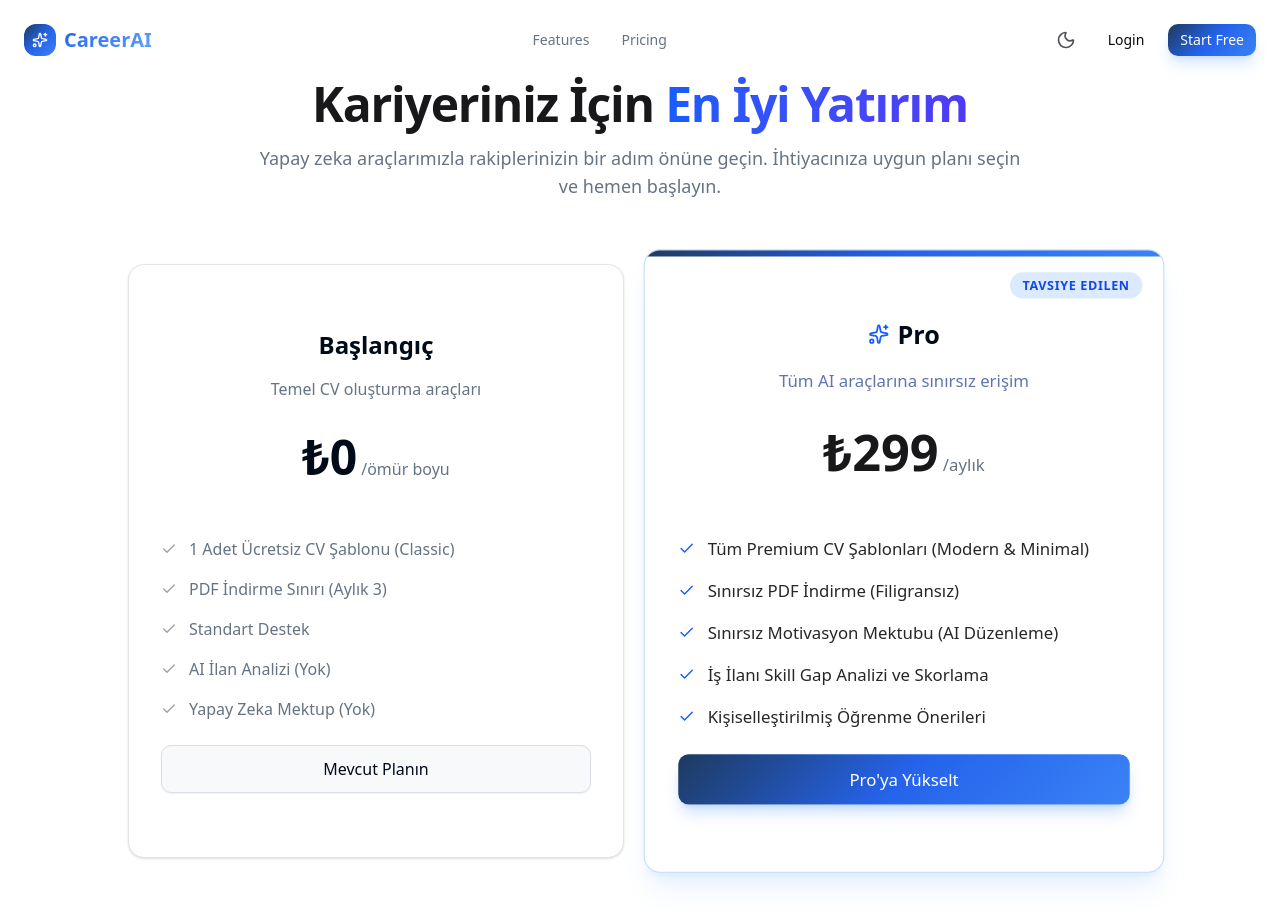
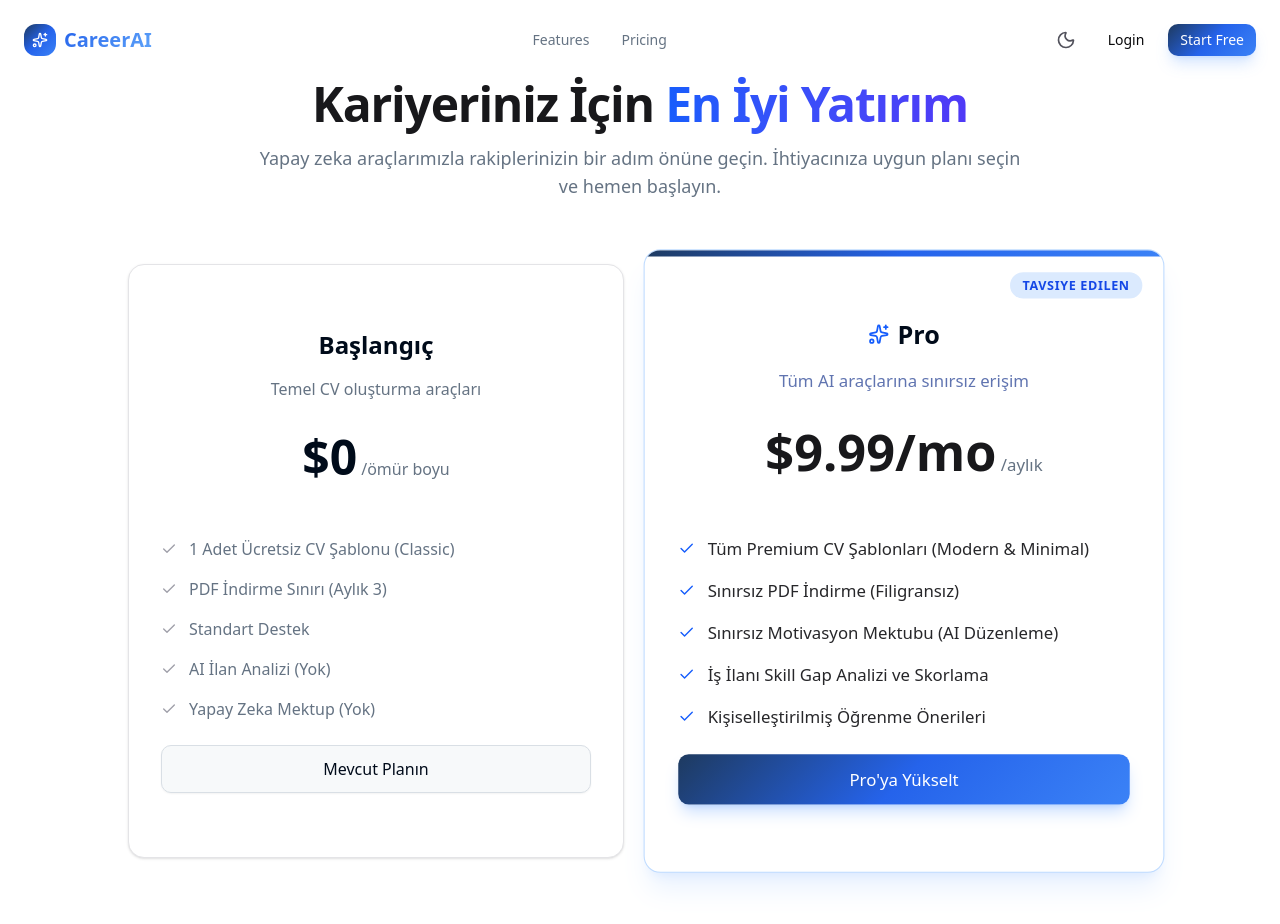
Before and after one commit to Viralane-del/ViCareerAI, a Next.js app: page /en/pricing in a window 1280 px wide. Shown: the top 924 px of the page. Built offline with nearby package versions, Linux system fonts and the light colour scheme; no server answers.

Commit message:
fix(ui): centralize pricing, fix FAQ typo, and ensure Navigation.features translation

```diff
--- a/app/[locale]/page.tsx
+++ b/app/[locale]/page.tsx
@@ -179,7 +179,7 @@ export default function Home() {
               <h3 className="text-2xl font-bold mb-2">Başlangıç (Free)</h3>
               <p className="text-muted-foreground mb-6">Kariyerine ilk adımı atanlar için.</p>
               <div className="mb-8 flex items-baseline gap-1">
-                <span className="text-5xl font-extrabold">$0</span>
+                <span className="text-5xl font-extrabold">{t("freePrice")}</span>
                 <span className="text-muted-foreground">/ay</span>
               </div>
               <ul className="space-y-4 mb-10 flex-1">
@@ -213,7 +213,7 @@ export default function Home() {
               <h3 className="text-2xl font-bold mb-2">Profesyonel (Pro)</h3>
               <p className="text-zinc-400 mb-6">Sınırsız güç ve tüm özellikler.</p>
               <div className="mb-8 flex items-baseline gap-1">
-                <span className="text-5xl font-extrabold">$9.99</span>
+                <span className="text-5xl font-extrabold">{t("proPrice")}</span>
                 <span className="text-zinc-400">/ay</span>
               </div>
               <ul className="space-y-4 mb-10 flex-1">
@@ -245,7 +245,7 @@ export default function Home() {
           <div className="grid gap-6">
             {[
               {
-                q: "CV'ler realmente ATS uyumlu mu?",
+                q: "CV'ler gerçekten ATS uyumlu mu?",
                 a: "Evet, tüm şablonlarımız SAP, Workday ve Lever gibi büyük ATS sistemlerinin standartlarına göre test edilmiştir."
               },
               {
--- a/app/[locale]/pricing/page.tsx
+++ b/app/[locale]/pricing/page.tsx
@@ -1,12 +1,14 @@
 "use client";
 
 import { useState } from "react";
+import { useTranslations } from "next-intl";
 import { Check, Sparkles, Loader2 } from "lucide-react";
 import { Button } from "@/components/ui/button";
 import { Card, CardContent, CardDescription, CardFooter, CardHeader, CardTitle } from "@/components/ui/card";
 import { toast } from "sonner";
 
 export default function PricingPage() {
+    const t = useTranslations("Index");
     const [isLoading, setIsLoading] = useState(false);
     // In actual usage, this should come from env or config
     const PRO_PRICE_ID = process.env.NEXT_PUBLIC_STRIPE_PRO_MONTHLY_PRICE_ID || "price_1xxxxxx";
@@ -54,7 +56,7 @@ export default function PricingPage() {
                         <CardTitle className="text-2xl mb-2">Başlangıç</CardTitle>
                         <CardDescription className="text-base">Temel CV oluşturma araçları</CardDescription>
                         <div className="mt-6 flex justify-center items-baseline gap-1">
-                            <span className="text-5xl font-black">₺0</span>
+                            <span className="text-5xl font-black">{t("freePrice")}</span>
                             <span className="text-muted-foreground font-medium">/ömür boyu</span>
                         </div>
                     </CardHeader>
@@ -96,7 +98,7 @@ export default function PricingPage() {
                         </CardTitle>
                         <CardDescription className="text-base text-blue-900/70 dark:text-blue-100/70">Tüm AI araçlarına sınırsız erişim</CardDescription>
                         <div className="mt-6 flex justify-center items-baseline gap-1">
-                            <span className="text-5xl font-black text-zinc-900 dark:text-white">₺299</span>
+                            <span className="text-5xl font-black text-zinc-900 dark:text-white">{t("proPrice")}</span>
                             <span className="text-muted-foreground font-medium">/aylık</span>
                         </div>
                     </CardHeader>
--- a/messages/en.json
+++ b/messages/en.json
@@ -13,7 +13,9 @@
         "faqTitle": "Frequently Asked Questions",
         "ctaFinal": "Start your career journey today",
         "ctaFinalDesc": "Make a difference in your applications with the CV you will create in minutes.",
-        "ctaFinalButton": "Sign Up and Start"
+        "ctaFinalButton": "Sign Up and Start",
+        "proPrice": "$9.99/mo",
+        "freePrice": "$0"
     },
     "Navigation": {
         "home": "Home",
--- a/messages/tr.json
+++ b/messages/tr.json
@@ -13,7 +13,9 @@
         "faqTitle": "Sıkça Sorulan Sorular",
         "ctaFinal": "Kariyer yolculuğunu bugün başlat",
         "ctaFinalDesc": "Dakikalar içinde oluşturacağın CV ile başvurularında fark yarat.",
-        "ctaFinalButton": "Kayıt Ol ve Başla"
+        "ctaFinalButton": "Kayıt Ol ve Başla",
+        "proPrice": "₺299/ay",
+        "freePrice": "₺0"
     },
     "Navigation": {
         "home": "Ana Sayfa",
```
